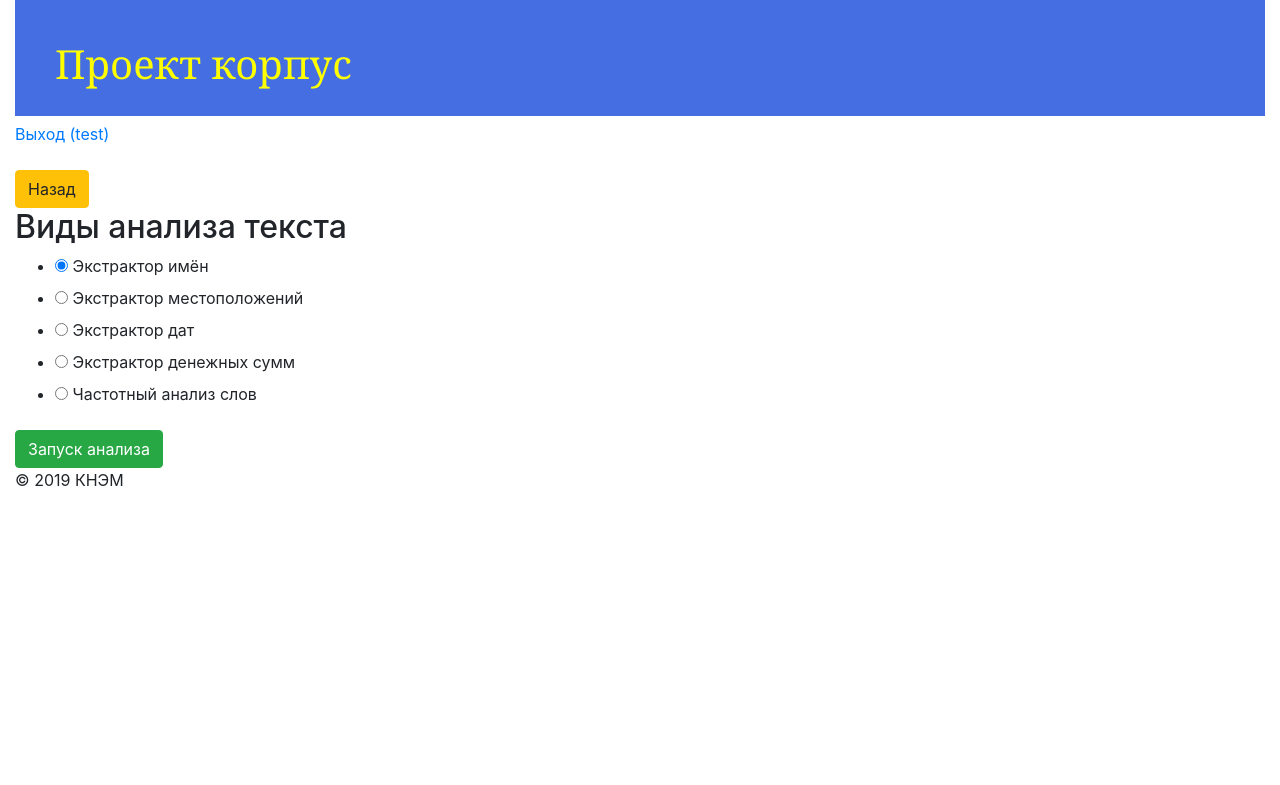
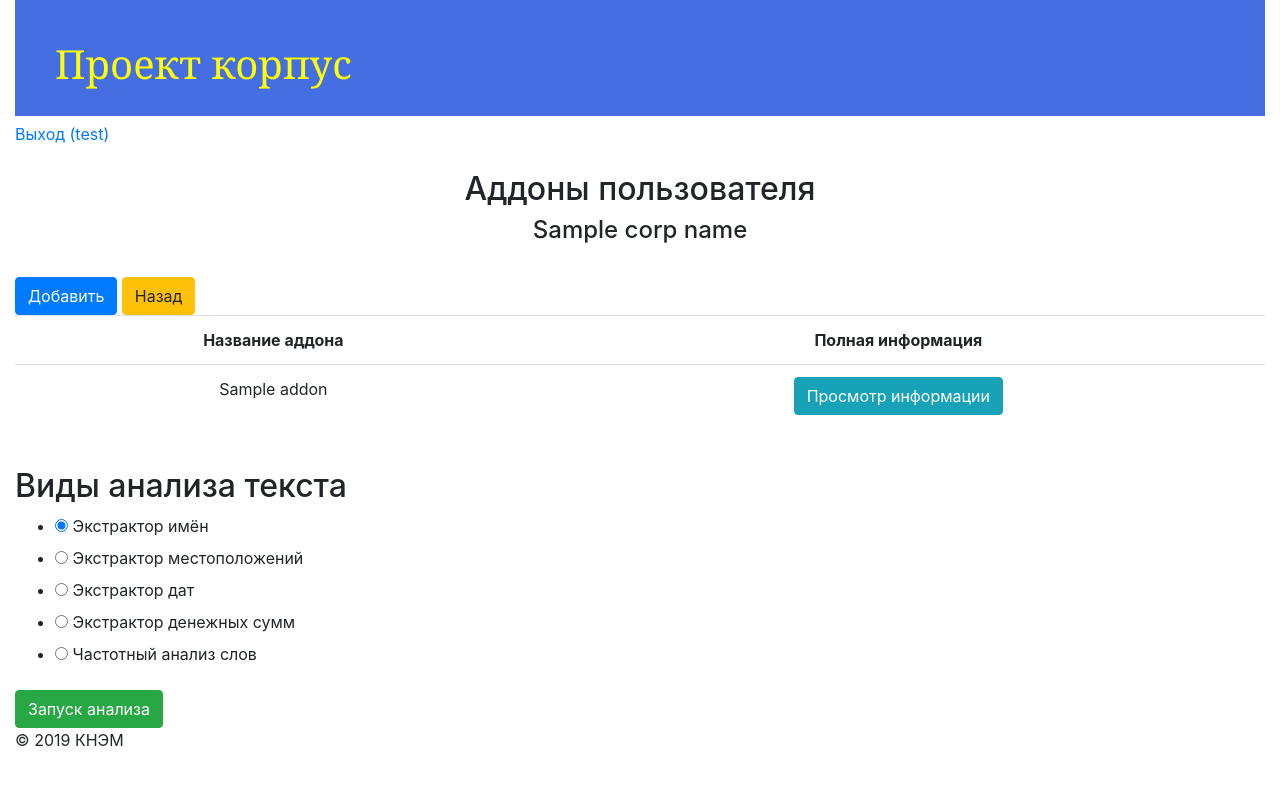
Before and after one commit to HedgehogFog/ProjectCorpus, a Django app: template corp/templates/corp/analyze_select.html in a window 1280 px wide. Shown: the top 785 px of the page. Run offline with Django 3.2, Linux system fonts and the light colour scheme; a user stored in the database is signed in; tables that the repository leaves empty hold one stand-in row (values such as "Sample post"); the template is opened without the code that fills it: most values are stand-ins (such as "Sample title", 1, 10 or a date in 2020); parts of the project's set-up code (start-up, migrations or seed data) failed here and were passed over; some libraries are stand-ins or nearby versions.

Commit message:
Addon append form

```diff
--- a/corp/templates/corp/analyze_select.html
+++ b/corp/templates/corp/analyze_select.html
@@ -2,9 +2,52 @@
 {% load widget_tweaks %}
 
 {% block content %}
-<a href="{{ next }}">
-  <button type="button" class="btn btn-warning">Назад</button>
-</a>
+ {#  Some place  #}
+
+{#  some text maybe  #}
+
+{#  Addon content  #}
+      <h2 align="center">Аддоны пользователя</h2>
+  <h4 align="center">{{corp_name}}</h4>
+  <br>
+  <a href="{% url 'addon_append' id_user=id_user %}?next={{ request.get_full_path|urlencode }}">
+    <button type="button" class="btn btn-primary">Добавить</button>
+  </a>
+  <a href="{% url 'home' %}">
+    <button type="button" class="btn btn-warning">Назад</button>
+  </a>
+  {% if addons %}
+  <table class="table table-hover">
+    <tr>
+      <th class="text-center">Название аддона</th>
+       <th class="text-center">Полная информация</th>
+      {% if user.is_superuser %}
+      <th class="text-center"></th>
+      {% endif %}
+    </tr>
+    {% for addon in addons %}
+    <tr>
+      <td class="text-center">{{addon.name}}</td>
+      <td class="text-center">
+        <a href="{% url 'addon_view_info' id_addon=addon.id_addon %}?next={{ request.get_full_path|urlencode }}">
+          <button type="button" class="btn btn-info">Просмотр информации</button>
+        </a>
+      </td>
+      {% if user.is_superuser %}
+      <td class="text-center">
+        <a href="{% url 'addon_delete' id_addon=addon.id_addon %}?next={{ request.get_full_path|urlencode }}" >
+          <button type="button" class="btn btn-danger">Удалить</button>
+        </a>
+      </td>
+      {% endif %}
+    </tr>
+    {% endfor %}
+  </table>
+  {% endif %}
+
+
+{#  Analizer content  #}
+
 <br>
 <h2 align="left">Виды анализа текста</h2>
 
```
Also changed, not shown: corp/templates/corp/addon_append.html (added, +14 -0 lines).
